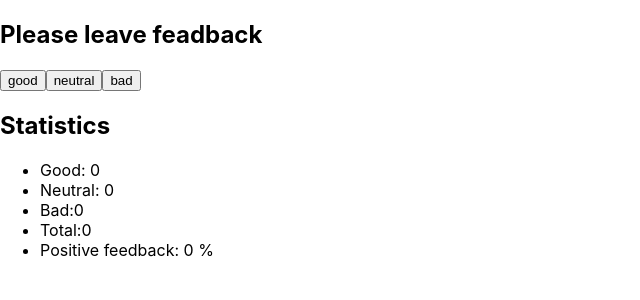
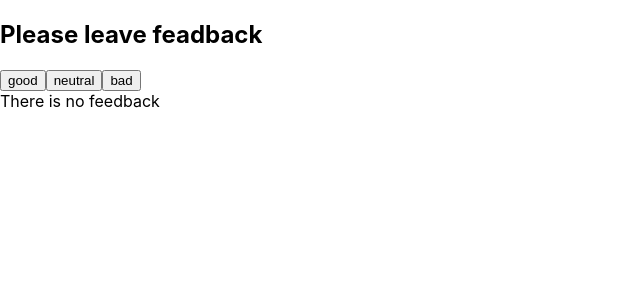
Before and after one commit to Yulia-Safonova-85/goit-react-hw-02-feedback, a React (Create React App) app: page / in a window 1280 px wide. Shown: the top 300 px of the page, without its empty margins (0-640 px from the left). Built offline with nearby package versions, Linux system fonts and the light colour scheme.

Commit message:
add Notification component

```diff
--- a/src/components/App.jsx
+++ b/src/components/App.jsx
@@ -34,7 +34,7 @@ export class App extends Component {
           />
         </Section>
 
-        <Section title="Statistics">
+        {/* <Section title="Statistics">
           <Statistics
             good={good}
             neutral={neutral}
@@ -42,9 +42,9 @@ export class App extends Component {
             total={this.countTotalFeedback()}
             positivePercentage={this.countPositiveFeedbackPercentage()}
           />
-  </Section>
+  </Section> */}
 
-        {/* {this.countTotalFeedback() ? (
+        {this.countTotalFeedback() ? (
           <Section title="Statistics">
           <Statistics
             good={good}
@@ -55,7 +55,7 @@ export class App extends Component {
           />
   </Section> ) : (<Notification message="There is no feedback"/> )
 
-        }  */}
+        }
 
       </>
     );
```
